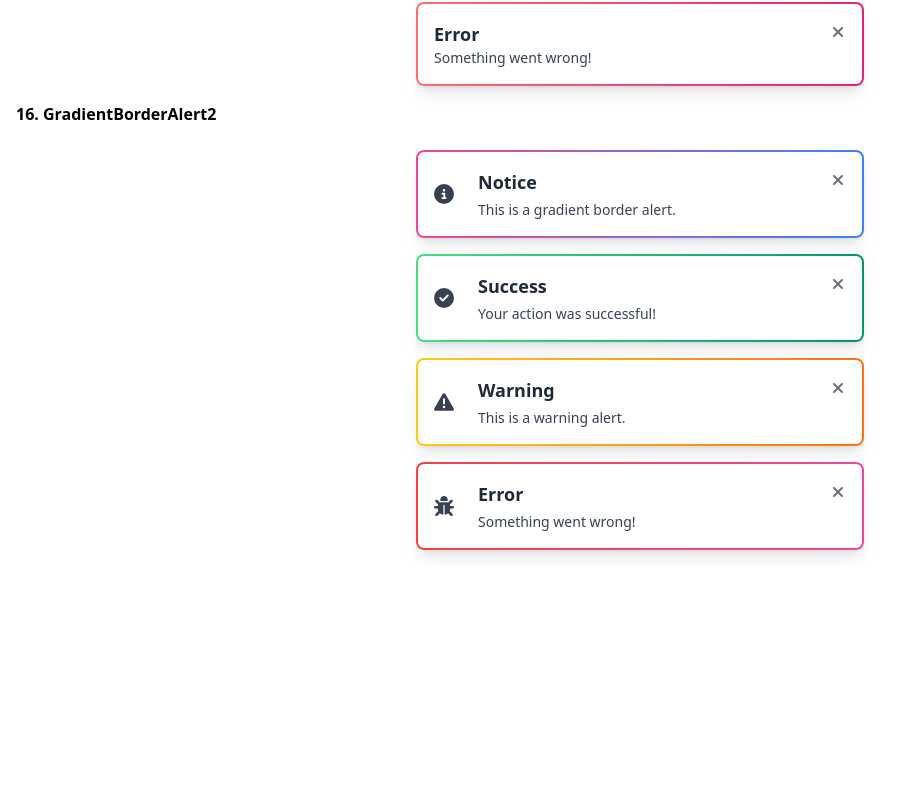
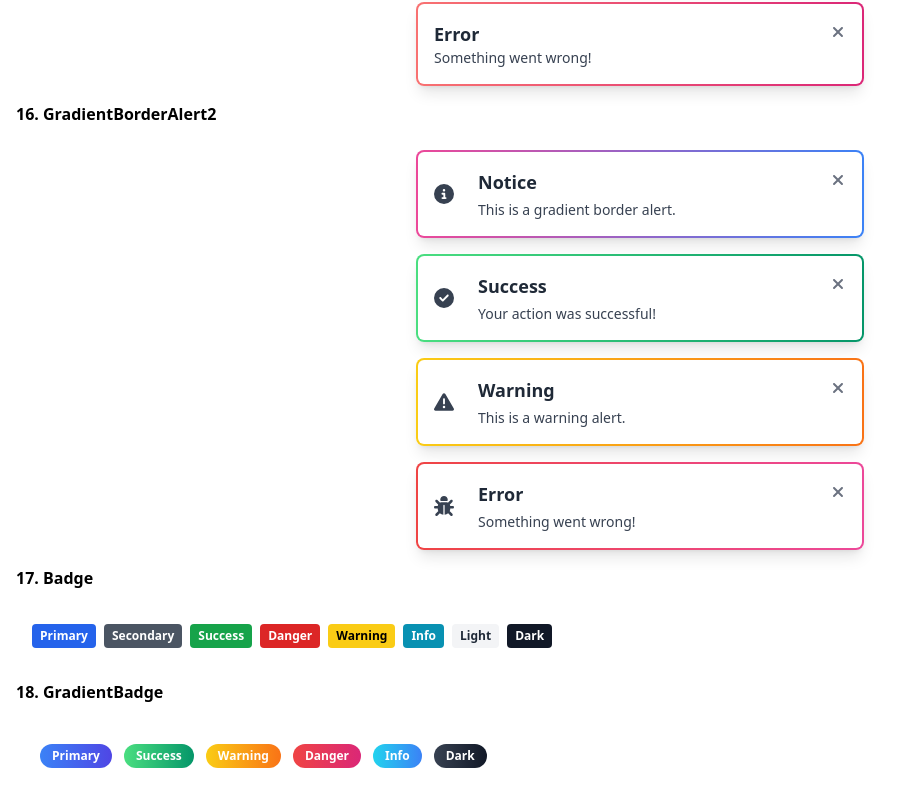
Before and after one commit to zinmyoswe/React-and-Tailwind-components, a React (Vite) app: page / in a window 1280 px wide. Shown: the part 8816-9622 px from the top of the page, without its empty margins (0-910 px from the left). Before the commit the page ends 9382 px from the top, so only its background shows below. Built offline with nearby package versions, Linux system fonts and the light colour scheme.

Commit message:
badge and gradient badge

```diff
--- /dev/null
+++ b/src/components/Badge.jsx
@@ -0,0 +1,21 @@
+// components/Badge.jsx
+export default function Badge({ label, variant = "primary" }) {
+  const baseStyles = "inline-block px-2 py-1 text-xs font-semibold rounded";
+
+  const variants = {
+    primary: "text-white bg-blue-600",
+    secondary: "text-white bg-gray-600",
+    success: "text-white bg-green-600",
+    danger: "text-white bg-red-600",
+    warning: "text-black bg-yellow-400",
+    info: "text-white bg-cyan-600",
+    light: "text-gray-800 bg-gray-100",
+    dark: "text-white bg-gray-900",
+  };
+
+  return (
+    <span className={`${baseStyles} ${variants[variant] || variants.primary}`}>
+      {label}
+    </span>
+  );
+}
--- /dev/null
+++ b/src/components/GradientBadge.jsx
@@ -0,0 +1,9 @@
+export default function GradientBadge({ label, from, to }) {
+  return (
+    <span
+      className={`inline-block px-3 py-1 text-xs font-semibold text-white rounded-full bg-gradient-to-r ${from} ${to}`}
+    >
+      {label}
+    </span>
+  );
+}
--- a/src/pages/Home.jsx
+++ b/src/pages/Home.jsx
@@ -17,6 +17,8 @@ import ThreeColumnLayoutwithloading from '../components/ThreeColumnLayoutwithloa
 import AlertExamples from '../components/AlertExamples';
 import GradientBorderAlert from '../components/GradientBorderAlert';
 import GradientBorderAlerts2 from '../components/GradientBorderAlerts2';
+import Badge from '../components/Badge';
+import GradientBadge from '../components/GradientBadge';
 
 
 
@@ -474,6 +476,30 @@ const Home = () => {
          <GradientBorderAlerts2 />
 
 
+        <h2 className="3xl font-bold mt-4 mb-4">17. Badge</h2>
+        <div className="space-x-2 p-4">
+      <Badge label="Primary" variant="primary" />
+      <Badge label="Secondary" variant="secondary" />
+      <Badge label="Success" variant="success" />
+      <Badge label="Danger" variant="danger" />
+      <Badge label="Warning" variant="warning" />
+      <Badge label="Info" variant="info" />
+      <Badge label="Light" variant="light" />
+      <Badge label="Dark" variant="dark" />
+        </div>
+
+
+
+    <h2 className="3xl font-bold mt-4 mb-4">18. GradientBadge</h2>
+         <div className="flex flex-wrap gap-3 p-6">
+      <GradientBadge label="Primary" from="from-blue-500" to="to-indigo-600" />
+      <GradientBadge label="Success" from="from-green-400" to="to-emerald-600" />
+      <GradientBadge label="Warning" from="from-yellow-400" to="to-orange-500" />
+      <GradientBadge label="Danger" from="from-red-500" to="to-pink-600" />
+      <GradientBadge label="Info" from="from-cyan-400" to="to-blue-500" />
+      <GradientBadge label="Dark" from="from-gray-700" to="to-gray-900" />
+    </div>
+
 
 
 
```
